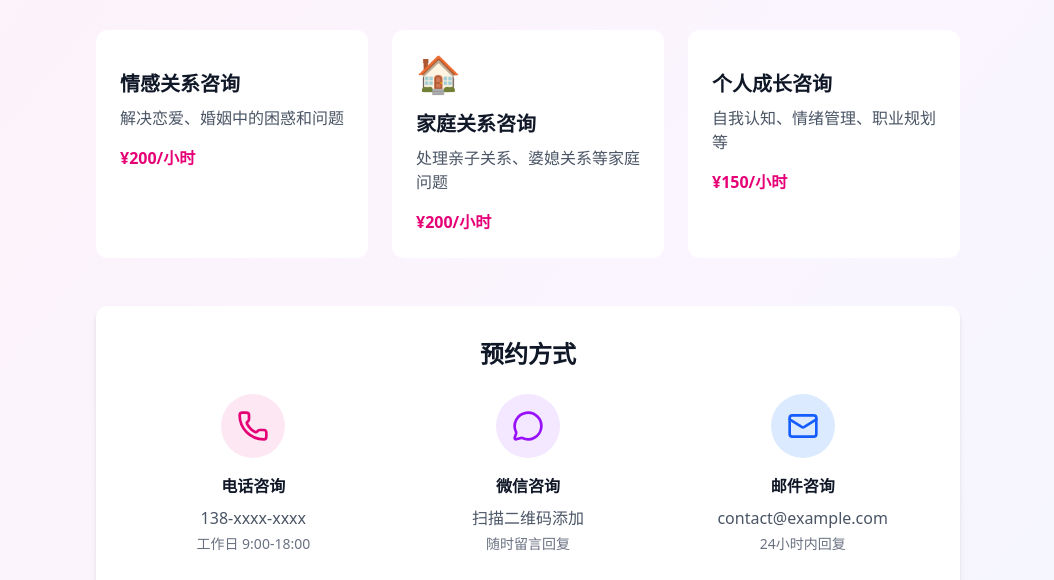
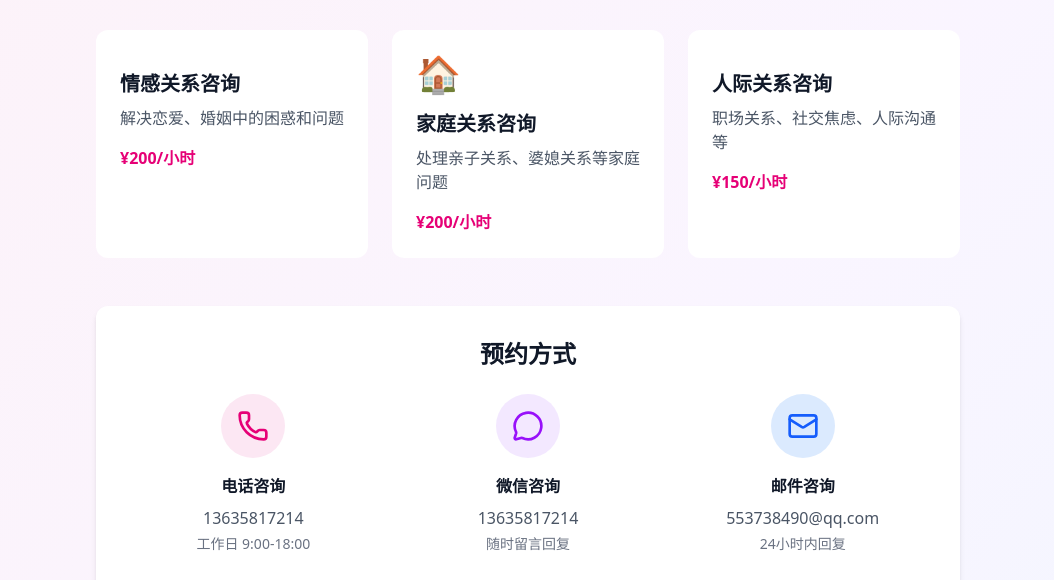
Before and after one commit to huxu-1/relation-lab, a Next.js app: page /consultation in a window 1280 px wide. Shown: the part 277-857 px from the top of the page, without its empty margins (112-1166 px from the left). Built offline with nearby package versions, Linux system fonts and the light colour scheme.

Commit message:
更新咨询页面联系方式和服务内容

```diff
--- a/app/consultation/page.tsx
+++ b/app/consultation/page.tsx
@@ -23,9 +23,9 @@ export default function ConsultationPage() {
       price: '¥200/小时'
     },
     {
-      id: 'personal',
-      title: '个人成长咨询',
-      description: '自我认知、情绪管理、职业规划等',
+      id: 'interpersonal',
+      title: '人际关系咨询',
+      description: '职场关系、社交焦虑、人际沟通等',
       icon: '',
       price: '¥150/小时'
     }
@@ -92,7 +92,7 @@ export default function ConsultationPage() {
                 <Phone className="w-8 h-8 text-pink-600" />
               </div>
               <h4 className="font-semibold text-gray-900 mb-2">电话咨询</h4>
-              <p className="text-gray-600">138-xxxx-xxxx</p>
+              <p className="text-gray-600">13635817214</p>
               <p className="text-sm text-gray-500 mt-1">工作日 9:00-18:00</p>
             </div>
 
@@ -101,7 +101,7 @@ export default function ConsultationPage() {
                 <MessageCircle className="w-8 h-8 text-purple-600" />
               </div>
               <h4 className="font-semibold text-gray-900 mb-2">微信咨询</h4>
-              <p className="text-gray-600">扫描二维码添加</p>
+              <p className="text-gray-600">13635817214</p>
               <p className="text-sm text-gray-500 mt-1">随时留言回复</p>
             </div>
 
@@ -110,7 +110,7 @@ export default function ConsultationPage() {
                 <Mail className="w-8 h-8 text-blue-600" />
               </div>
               <h4 className="font-semibold text-gray-900 mb-2">邮件咨询</h4>
-              <p className="text-gray-600">contact@example.com</p>
+              <p className="text-gray-600">553738490@qq.com</p>
               <p className="text-sm text-gray-500 mt-1">24小时内回复</p>
             </div>
           </div>
```
